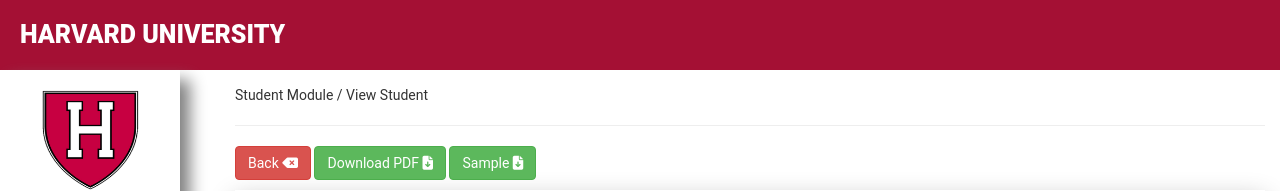
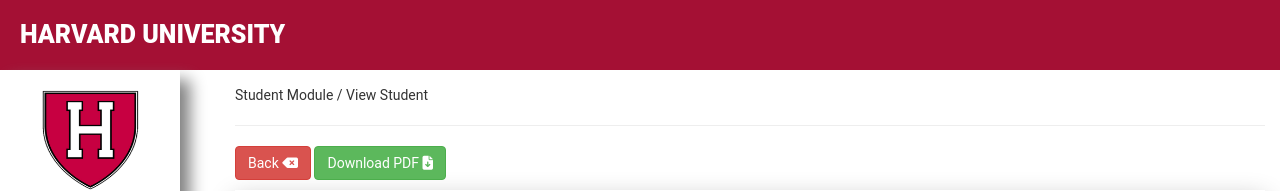
Before and after one commit to mecsung/Learning-Management-System, a PHP site: page /view-student.php?id=1 in a window 1280 px wide. Shown: the top 191 px of the page. Run offline with PHP 8.4, Linux system fonts and the light colour scheme; the visitor is signed in with stand-in values (Sample User, id 1); data that the repository does not hold is empty; some libraries are stand-ins or nearby versions.

Commit message:
Update view-student.php
Sample

```diff
--- a/view-student.php
+++ b/view-student.php
@@ -129,11 +129,6 @@
 						</button>
 					</a>
 
-					<a href="">
-						<button type="button" class="btn btn-success">Sample
-							<i class="fas fa-file-download"></i>
-						</button>
-					</a>
 				</div>
 				<!-- REGISTRATION FORM -->
 				<div class="registration">
```
